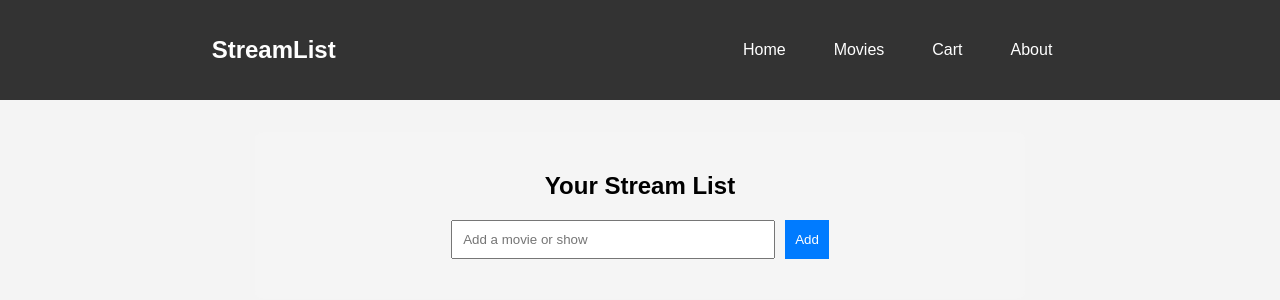
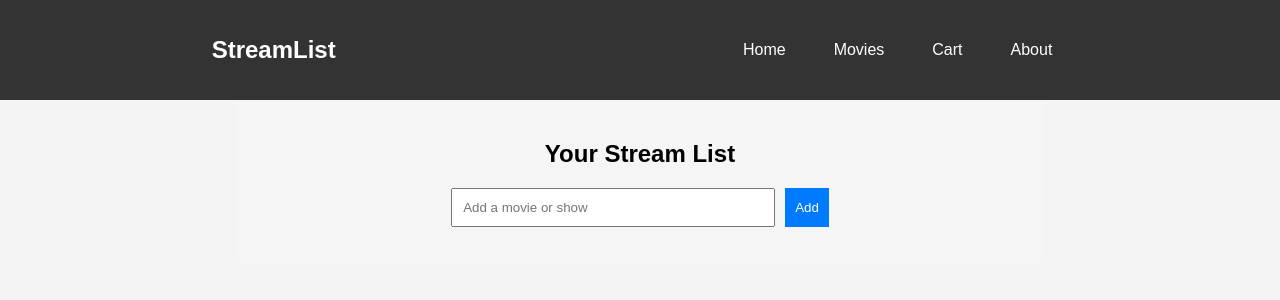
Before and after one commit to Sindx/streamlist, a React (Create React App) app: page / in a window 1280 px wide. Shown: the top 300 px of the page. Built offline with nearby package versions, Linux system fonts and the light colour scheme.

Commit message:
Update App.js

```diff
--- a/src/App.js
+++ b/src/App.js
@@ -1,24 +1,19 @@
-import React from 'react';
-import { BrowserRouter as Router, Route, Routes } from 'react-router-dom';
-import Navbar from './components/Navbar';
-import StreamList from './components/StreamList';
-import Movies from './components/Movies';
-import Cart from './components/Cart';
-import About from './components/About';
-import './App.css';
+import React from "react";
+import { BrowserRouter as Router, Routes, Route } from "react-router-dom";
+import StreamList from "./components/StreamList";
+import Navbar from "./components/Navbar";
+import "./App.css";
 
 function App() {
   return (
     <Router>
       <Navbar />
-      <div className="content">
-        <Routes>
-          <Route path="/" element={<StreamList />} />
-          <Route path="/movies" element={<Movies />} />
-          <Route path="/cart" element={<Cart />} />
-          <Route path="/about" element={<About />} />
-        </Routes>
-      </div>
+      <Routes>
+        <Route path="/" element={<StreamList />} />
+        <Route path="/movies" element={<h2>Movies Page - Coming Soon</h2>} />
+        <Route path="/cart" element={<h2>Cart Page - Coming Soon</h2>} />
+        <Route path="/about" element={<h2>About Page - Coming Soon</h2>} />
+      </Routes>
     </Router>
   );
 }
```
